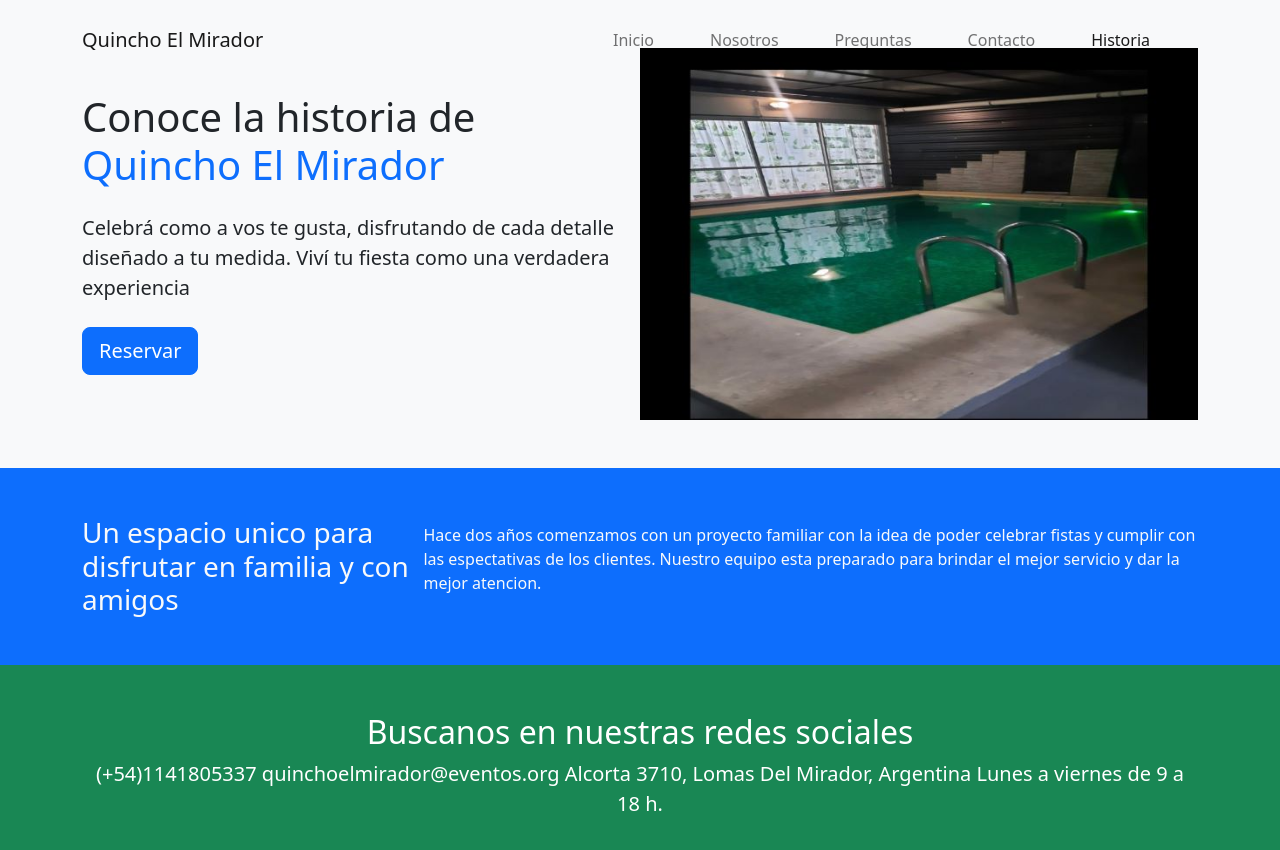
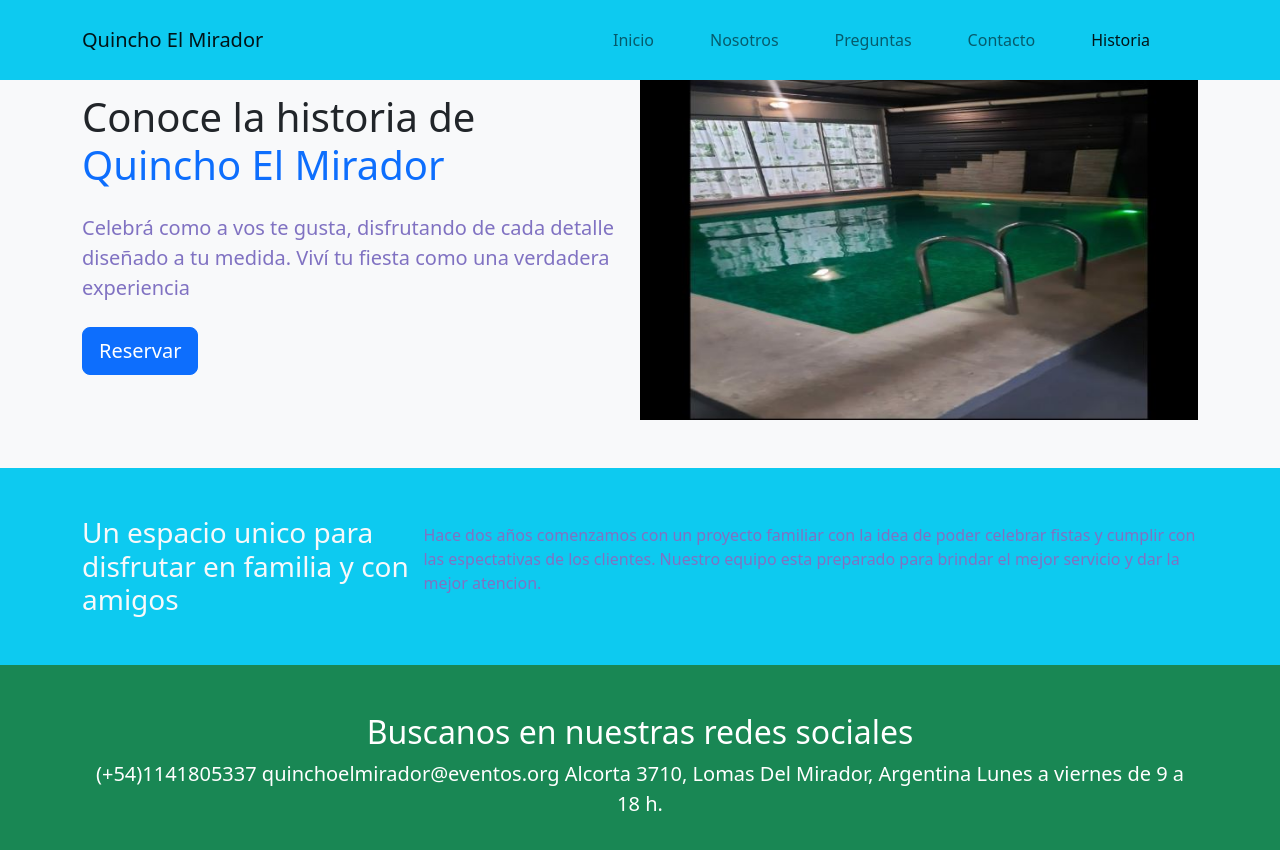
Before and after one commit to facunditto10/PFNU-EZ, a website: page pages/historia.html in a window 1280 px wide. Shown: the top 850 px of the page. Drawn offline with nearby package versions, Linux system fonts and the light colour scheme; grey boxes are pictures that could not be loaded.

Commit message:
creando import

```diff
--- a/pages/historia.html
+++ b/pages/historia.html
@@ -15,7 +15,7 @@
   </head>
   <body>
     <header>
-      <nav class="navbar navbar-expand-lg navbar-light py-3 menu fixed-top">
+      <nav class="navbar navbar-expand-lg bg-info py-3 menu fixed-top">
         <div class="container">
           <a class="navbar-brand" href="../index.html">Quincho El Mirador</a>
           <button
@@ -77,7 +77,7 @@
         </div>
       </section>
     </main>
-    <section class="bg-primary text-light p-5">
+    <section class="bg-info text-light p-5">
       <div class="container">
         <div class="d-md-flex justify-content-between align-items-center">
           <h3 class="mb-3 mb-md-0">
--- /dev/null
+++ b/scss/_globals.scss
@@ -0,0 +1,5 @@
+* {
+  margin: 0%;
+  padding: 0%;
+  box-sizing: border-box;
+}
--- /dev/null
+++ b/scss/_index.scss
@@ -0,0 +1,3 @@
+p {
+  color: $primary-color;
+}
--- /dev/null
+++ b/scss/_navbar.scss
@@ -0,0 +1,25 @@
+nav {
+  height: 10vh;
+  width: 100%;
+  display: flex;
+  align-items: center;
+  justify-content: space-between;
+
+  ul {
+    list-style: none;
+    display: flex;
+
+    li {
+      margin-right: 2.5rem;
+
+      a {
+        text-decoration: none;
+        color: rgb(153, 0, 255);
+
+        &:hover {
+          color: red;
+        }
+      }
+    }
+  }
+}
--- /dev/null
+++ b/scss/_variables.scss
@@ -0,0 +1 @@
+$primary-color: #8072c2;
--- a/scss/style.scss
+++ b/scss/style.scss
@@ -1,30 +1,4 @@
-* {
-  margin: 0%;
-  padding: 0%;
-  box-sizing: border-box;
-}
-nav {
-  height: 10vh;
-  width: 100%;
-  display: flex;
-  align-items: center;
-  justify-content: space-between;
-
-  ul {
-    list-style: none;
-    display: flex;
-
-    li {
-      margin-right: 2.5rem;
-
-      a {
-        text-decoration: none;
-        color: rgb(153, 0, 255);
-
-        &:hover {
-          color: red;
-        }
-      }
-    }
-  }
-}
+@import "globals";
+@import "navbar";
+@import "variables";
+@import "index";
```
Also changed, not shown: index.html (+1 -1 lines), pages/contacto.html (+1 -1 lines), pages/nosotros.html (+1 -1 lines), pages/preguntas.html (+1 -1 lines), css/style.css, 1 other file.
